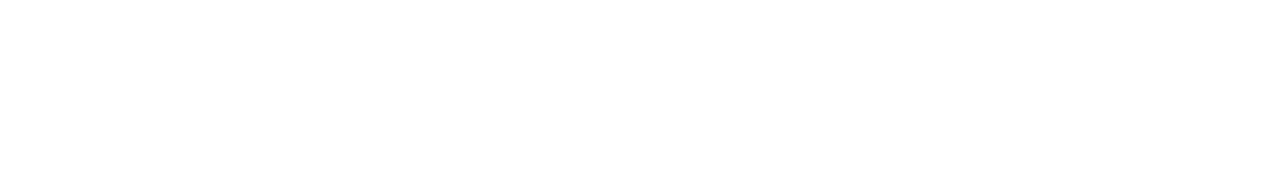
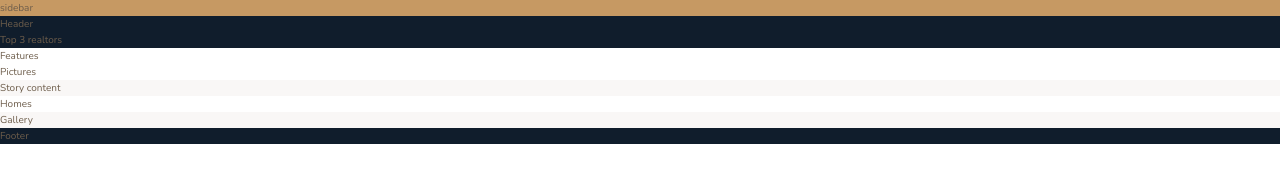
Before and after one commit to StefanDumi/Nexter_Project, a website: page index.html in a window 1280 px wide. Drawn offline with nearby package versions, Linux system fonts and the light colour scheme; files that its build step writes are made by us from their sources.

Commit message:
Start of project

```diff
--- a/index.html
+++ b/index.html
@@ -12,6 +12,36 @@
         <title>nexter &mdash; your home, your freedom</title>
     </head>
     <body class="container">
+        <div class="sidebar">sidebar</div>
 
+        <header class="header">
+          Header
+        </header>
+
+        <div class="realtors">Top 3 realtors</div>
+
+        <section class="features">
+          Features
+        </section>
+
+        <div class="story__pictures">
+          Pictures
+        </div>
+
+        <div class="story__content">
+          Story content
+        </div>
+
+        <section class="homes">
+          Homes
+        </section>
+
+        <section class="gallery">
+          Gallery
+        </section>
+
+        <footer class="footer">
+          Footer
+        </footer>
     </body>
 </html>
--- a/package.json
+++ b/package.json
@@ -5,7 +5,7 @@
   "main": "index.js",
   "scripts": {
     "watch:sass": "node-sass sass/main.scss css/style.css -w",
-    "devserver": "live-server",
+    "devserver": "live-server --browser=firefox",
     "start": "npm-run-all --parallel devserver watch:sass",
 
     "compile:sass": "node-sass sass/main.scss css/style.comp.css",
--- a/sass/_base.scss
+++ b/sass/_base.scss
@@ -13,3 +13,24 @@ $color-grey-dark-2: #6D5D4B;
 // FONT VARIABLES
 $font-primary: 'Nunito', sans-serif;
 $font-display: 'Josefin Sans', sans-serif;
+
+*,
+*::after,
+*::after {
+  margin: 0;
+  padding: 0;
+  block-size: inherit;
+}
+
+html {
+  box-sizing: border-box;
+  font-size: 62.5%; // 1rem = 10px
+
+}
+
+body {
+  font-family: $font-primary;
+  color: $color-grey-dark-2;
+  font-weight: 300;
+  line-height: 1.6rem;
+}
--- a/sass/_features.scss
+++ b/sass/_features.scss
@@ -0,0 +1,3 @@
+.features {
+  background-color: #fff;
+}
--- a/sass/_footer.scss
+++ b/sass/_footer.scss
@@ -0,0 +1,3 @@
+.footer {
+  background-color: $color-secondary;
+}
--- a/sass/_gallery.scss
+++ b/sass/_gallery.scss
@@ -0,0 +1,3 @@
+.gallery {
+  background-color: $color-grey-light-1;
+}
--- a/sass/_header.scss
+++ b/sass/_header.scss
@@ -0,0 +1,3 @@
+.header {
+  background-color: $color-secondary;
+}
--- a/sass/_realtors.scss
+++ b/sass/_realtors.scss
@@ -0,0 +1,3 @@
+.realtors {
+  background-color: $color-secondary;
+}
--- a/sass/_sidebar.scss
+++ b/sass/_sidebar.scss
@@ -0,0 +1,3 @@
+.sidebar {
+  background-color: $color-primary;
+}
--- a/sass/_story.scss
+++ b/sass/_story.scss
@@ -0,0 +1,3 @@
+.story__content {
+  background-color: $color-grey-light-1;
+}
```
